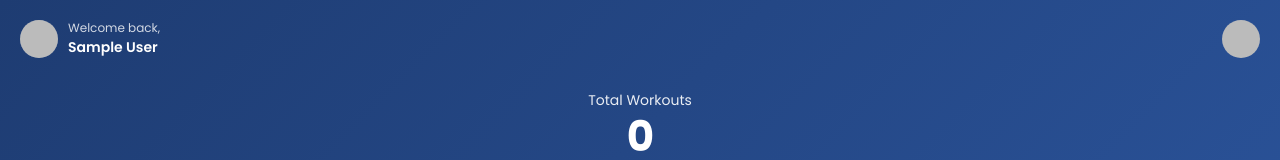
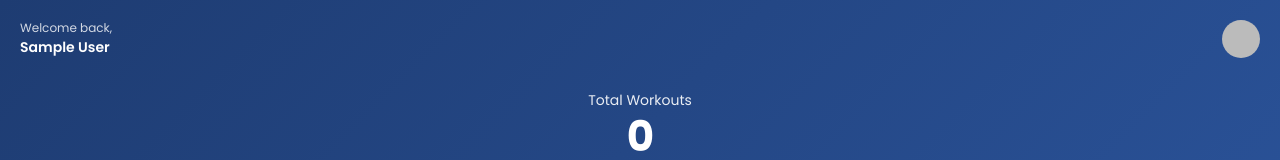
Before and after one commit to Jojjeboy/workout-log, a React (Vite) app: page / in a window 1280 px wide. Shown: the top 160 px of the page. Built offline with nearby package versions, Linux system fonts and the light colour scheme; no server answers; sample sign-in values are in the browser's storage.

Commit message:
Fix duplicate profile picture on Dashboard

```diff
--- a/src/features/dashboard/DashboardPage.tsx
+++ b/src/features/dashboard/DashboardPage.tsx
@@ -36,22 +36,10 @@ export function DashboardPage() {
             }}>
                 {/* Top Bar */}
                 <Group justify="space-between" align="center" mb="xl">
-                    <Group gap="xs">
-                        <Avatar
-                            src={user?.photoURL}
-                            alt={user?.displayName || 'User'}
-                            radius="xl"
-                            size="md"
-                            color="white"
-                            bg="rgba(255,255,255,0.2)"
-                        >
-                            {user?.displayName?.[0] || 'A'}
-                        </Avatar>
-                        <div>
-                            <Text size="xs" style={{ opacity: 0.8 }}>Welcome back,</Text>
-                            <Text size="sm" fw={600}>{user?.displayName || 'Athlete'}</Text>
-                        </div>
-                    </Group>
+                    <div>
+                        <Text size="xs" style={{ opacity: 0.8 }}>Welcome back,</Text>
+                        <Text size="sm" fw={600}>{user?.displayName || 'Athlete'}</Text>
+                    </div>
                     <Group gap="sm">
                         <Avatar
                             src={user?.photoURL}
```
